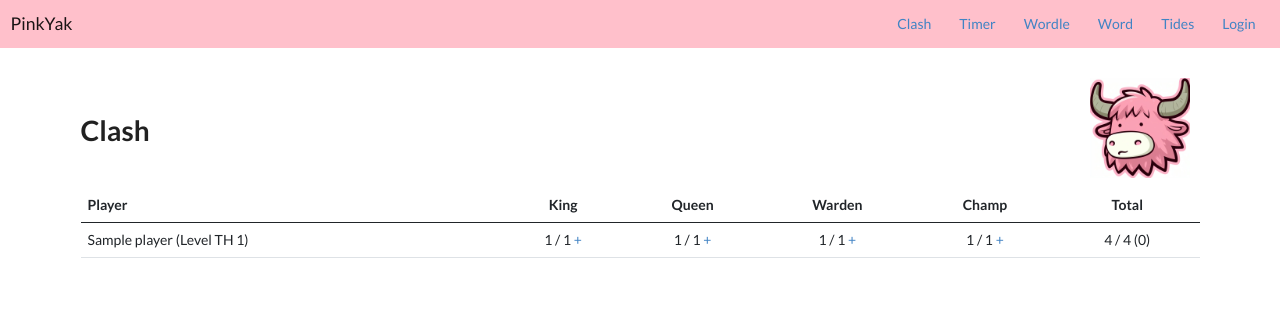
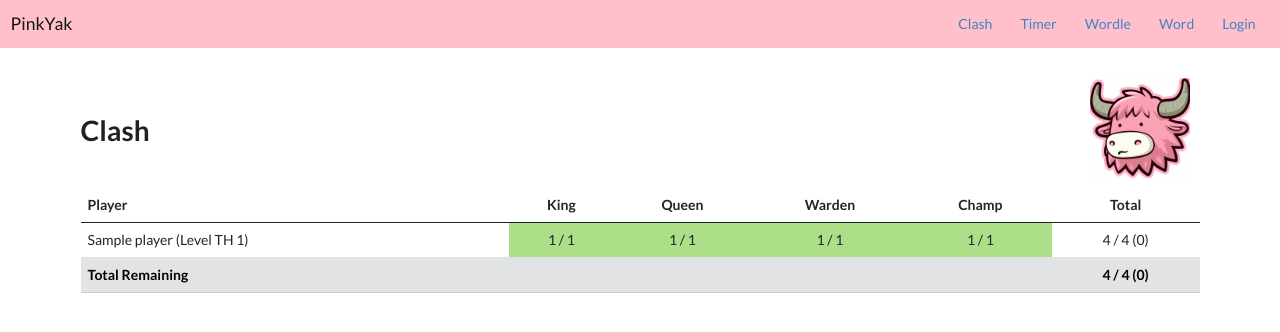
Before and after one commit to DarrenRobinson500/delicium, a Django app: page /clash in a window 1280 px wide. Shown: the top 332 px of the page. Run offline with Django 4.2, Linux system fonts and the light colour scheme; tables that the repository leaves empty hold one stand-in row (values such as "Sample post"); some libraries are stand-ins or nearby versions.

Commit message:
Clash formatting, Word Past

```diff
--- a/app/models.py
+++ b/app/models.py
@@ -183,7 +183,11 @@ class Birthday(Model):
         days = (date - today).days + 1
 
         next_age = today.year + year_adj - self.date.year
-        next_age_string = f"{self.person} will turn {next_age} years old in {days} days."
+        next_age_string = ""
+        if self.tag == "Birthday":
+            next_age_string = f"{self.person} will turn {next_age} years old in {days} days."
+        if self.tag == "Anniversary":
+            next_age_string = f"It is the {next_age}th {self.person} anniversary in {days} days."
         # next_age_string = "XX"
 
         return next_age_string
@@ -227,11 +231,16 @@ class Player(Model):
 
     def __str__(self): return f"{self.name} (Level {self.th})"
     def total(self): return self.king + self.queen + self.warden + self.champ
-    def total_perc(self): return self.th.total() - (self.king + self.queen + self.warden + self.champ)
-    def king_highlight(self): return self.th.king_max - self.king > 5
-    def queen_highlight(self): return self.th.queen_max - self.queen > 5
-    def warden_highlight(self): return self.th.warden_max - self.warden > 5
-    def champ_highlight(self): return self.th.champ_max - self.champ > 5
+    def total_remaining(self): return self.th.total() - (self.king + self.queen + self.warden + self.champ)
+    def king_colour(self): return colour(self.king, self.th.king_max)
+    def queen_colour(self): return colour(self.queen, self.th.queen_max)
+    def warden_colour(self): return colour(self.warden, self.th.warden_max)
+    def champ_colour(self): return colour(self.champ, self.th.champ_max)
+
+def colour(value, max):
+    if max - value > 5: return "#ffc0cb"
+    if max == value: return "#acdf87"
+    return "white"
 
 class Timer(Model):
     string_name = "Timer"
@@ -297,6 +306,12 @@ class MaxTemp(Model):
     max = IntegerField(null=True)
     def __str__(self): return f"{self.date}: Max {self.max}"
 
+class Wordle(Model):
+    word = CharField(max_length=5, null=True)
+    date = DateField(null=True)
+    def __str__(self): return f"{self.word} ({self.date})"
+
+
 def min_days_to_birthday():
     birthday_objects = Birthday.objects.all()
     minimum = 365
@@ -317,4 +332,4 @@ def get_birthday_reminders():
             text += f"It is {object.person}'s birthday today. "
     return text
 
-all_models = [Category, Diary, Note, Quote, Birthday, Dog, Booking, Event, TH, Player, Shopping, Shop, Timer, TimerElement, New_Tide, Tide_Date, Weather]
+all_models = [Category, Diary, Note, Quote, Birthday, Dog, Booking, Event, TH, Player, Shopping, Shop, Timer, TimerElement, New_Tide, Tide_Date, Weather, Wordle]
--- a/app/templates/clash.html
+++ b/app/templates/clash.html
@@ -14,12 +14,18 @@
       </thead>
     {% for player in players %}
         <tr>
-          <td  style="text-align: left">{{ player }}</td>
-          <td {% if player.king_highlight %} style="background-color: #ffc0cb"{% endif %}>{{ player.king }} / {{ player.th.king_max }} <a href="{% url 'hero_inc' player.id 'king' %}">+</a></td>
-          <td {% if player.queen_highlight %} style="background-color: #ffc0cb"{% endif %}>{{ player.queen }} / {{ player.th.queen_max }} <a href="{% url 'hero_inc' player.id 'queen' %}">+</a></td>
-          <td {% if player.warden_highlight %} style="background-color: #ffc0cb"{% endif %}>{{ player.warden }} / {{ player.th.warden_max }} <a href="{% url 'hero_inc' player.id 'warden' %}">+</a></td>
-          <td {% if player.champ_highlight %} style="background-color: #ffc0cb"{% endif %}>{{ player.champ }} / {{ player.th.champ_max }} <a href="{% url 'hero_inc' player.id 'champ' %}">+</a></td>
-          <td>{{ player.total }} / {{ player.th.total }} ({{ player.total_perc }})</td>
+          <td style="text-align: left">{{ player }}</td>
+          <td style="background-color: {{ player.king_colour }}">{{ player.king }} / {{ player.th.king_max }} {% if player.king < player.th.king_max %} <a href="{% url 'hero_inc' player.id 'king' %}">+</a>{% endif %}</td>
+          <td style="background-color: {{ player.queen_colour }}">{{ player.queen }} / {{ player.th.queen_max }} {% if player.queen < player.th.queen_max %}<a href="{% url 'hero_inc' player.id 'queen' %}">+</a>{% endif %}</td>
+          <td style="background-color: {{ player.warden_colour }}">{{ player.warden }} / {{ player.th.warden_max }} {% if player.warden < player.th.warden_max %}<a href="{% url 'hero_inc' player.id 'warden' %}">+</a>{% endif %}</td>
+          <td style="background-color: {{ player.champ_colour }}">{{ player.champ }} / {{ player.th.champ_max }} {% if player.champ < player.th.champ_max %}<a href="{% url 'hero_inc' player.id 'champ' %}">+</a>{% endif %}</td>
+          <td>{{ player.total }} / {{ player.th.total }} ({{ player.total_remaining }})</td>
         </tr>
     {% endfor %}
+
+        <tr class="table-secondary" style="font-weight: bold;">
+          <td  style="text-align: left">Total Remaining</td>
+            <td></td><td></td><td></td><td></td>
+            <td>{{ total_string }}</td>
+        </tr>
 {% endblock %}
--- a/app/templates/dog_diary.html
+++ b/app/templates/dog_diary.html
@@ -11,7 +11,7 @@
 
         {% for entry in dog_diary %}
         <tr>
-            <td>{{ entry.date |date:"j M - D"}}</td>
+            <td>{{ entry.date | date:"j M - D"}}</td>
             <td>{{ entry.bookings | length }}</td>
             <td>
                 {% for booking in entry.bookings %}
--- a/app/templates/events.html
+++ b/app/templates/events.html
@@ -37,7 +37,7 @@
 
         {% for date in tide_dates %}
         <tr>
-            <td>{{ date.date }}</td>
+            <td>{{ date.date | date:"j M - D" }}</td>
             <td>
                 {% for birthday in date.birthdays %}<b>{{ birthday.tag }}: {{ birthday }}</b><br>{% endfor %}
                 {% for event in date.events %}{{ event.description }}<br>{% endfor %}
--- a/app/templates/navbar.html
+++ b/app/templates/navbar.html
@@ -15,7 +15,6 @@
         <li class="nav-item"><a class="nav-link active" href="{% url 'timers' %}">Timer</a></li>
         <li class="nav-item"><a class="nav-link active" href="{% url 'wordle'%}">Wordle</a></li>
         <li class="nav-item"><a class="nav-link active" href="{% url 'word'%}">Word</a></li>
-        <li class="nav-item"><a class="nav-link active" href="{% url 'tides'%}">Tides</a></li>
       </ul>
       <ul class="nav justify-content-end">
         <li class="nav-item nav-link">Hello {{ user.first_name }}</a></li>
@@ -27,7 +26,6 @@
         <li class="nav-item"><a class="nav-link active" href="{% url 'timers' %}">Timer</a></li>
         <li class="nav-item"><a class="nav-link active" href="{% url 'wordle'%}">Wordle</a></li>
         <li class="nav-item"><a class="nav-link active" href="{% url 'word'%}">Word</a></li>
-        <li class="nav-item"><a class="nav-link active" href="{% url 'tides'%}">Tides</a></li>
         <li class="nav-item"><a class="nav-link active" href="{% url 'login' %}">Login</a></li>
       </ul>
     {% endif %}
--- a/app/templates/note.html
+++ b/app/templates/note.html
@@ -32,7 +32,7 @@
                 <td class="col-9">{{ item.chain }} <a href="{% url 'note' item.id %}">{{ item.heading }}</a><br>
                     {{ item.text | safe }}
                     {% for child in item.children %}
-                     - <a href="{% url 'note' child.id %}">{{ child }}</a><br>
+                     - {{ child.chain }} <a href="{% url 'note' child.id %}">{{ child.heading }}</a><br>
                     {% endfor %}
 
                 </td>
--- a/app/templates/quotes.html
+++ b/app/templates/quotes.html
@@ -9,6 +9,6 @@
     </form>
     <hr>
     {% for quote in quotes %}
-    <p>{{ quote.quote }} [{{quote.date}}]</p>
+    <p>{{ quote.quote }}</p>
     {% endfor %}
 {% endblock %}
--- a/app/templates/wordle.html
+++ b/app/templates/wordle.html
@@ -6,6 +6,9 @@
     .amber {background-color:orange;}
     .grey {background-color:grey;}
 </style>
+
+<a href="https://www.nytimes.com/games/wordle/index.html" target="_blank" class='btn btn-outline-secondary btn-sm'>Wordle</a>
+<a href="{% url 'past_words' %}" class='btn btn-outline-secondary btn-sm'>History</a><br>
 
 <div class="row">
     <div class="col-sm-4">
--- a/app/views.py
+++ b/app/views.py
@@ -360,7 +360,16 @@ def events(request):
 def clash(request):
     ths = TH.objects.order_by('level')
     players = Player.objects.all().order_by('order')
-    context = {'ths': ths, 'players': players}
+    total, max, remaining = 0, 0, 0
+    for player in players:
+        total += player.total()
+        max += player.th.total()
+    total_string = f"{total} / {max} ({max - total})"
+    #     if player.king > player.th.king_max: player.king = player.th.king_max
+    #     if player.queen > player.th.queen_max: player.queen = player.th.queen_max
+    #     if player.champ > player.th.champ_max: player.champ = player.th.champ_max
+    #     player.save()
+    context = {'ths': ths, 'players': players, 'total_string': total_string}
     return render(request, 'clash.html', context)
 
 def hero_inc(request, id, hero):
--- a/main/urls.py
+++ b/main/urls.py
@@ -55,6 +55,7 @@ urlpatterns = [
     path("hero_inc/<id>/<hero>", hero_inc, name="hero_inc"),
     path('wordle', wordle, name='wordle'),
     path('wordle/<entry>', wordle, name='wordle'),
+    path('past_words', past_words, name='past_words'),
     path('word', word, name='word'),
     path('clear', clear, name='clear'),
     path('timers', timers, name='timers'),
```
Also changed, not shown: app/templates/dog.html (+45 -47 lines), app/templates/wordle_past.html (added, +9 -0 lines), app/wordle.py (+23 -1 lines).
